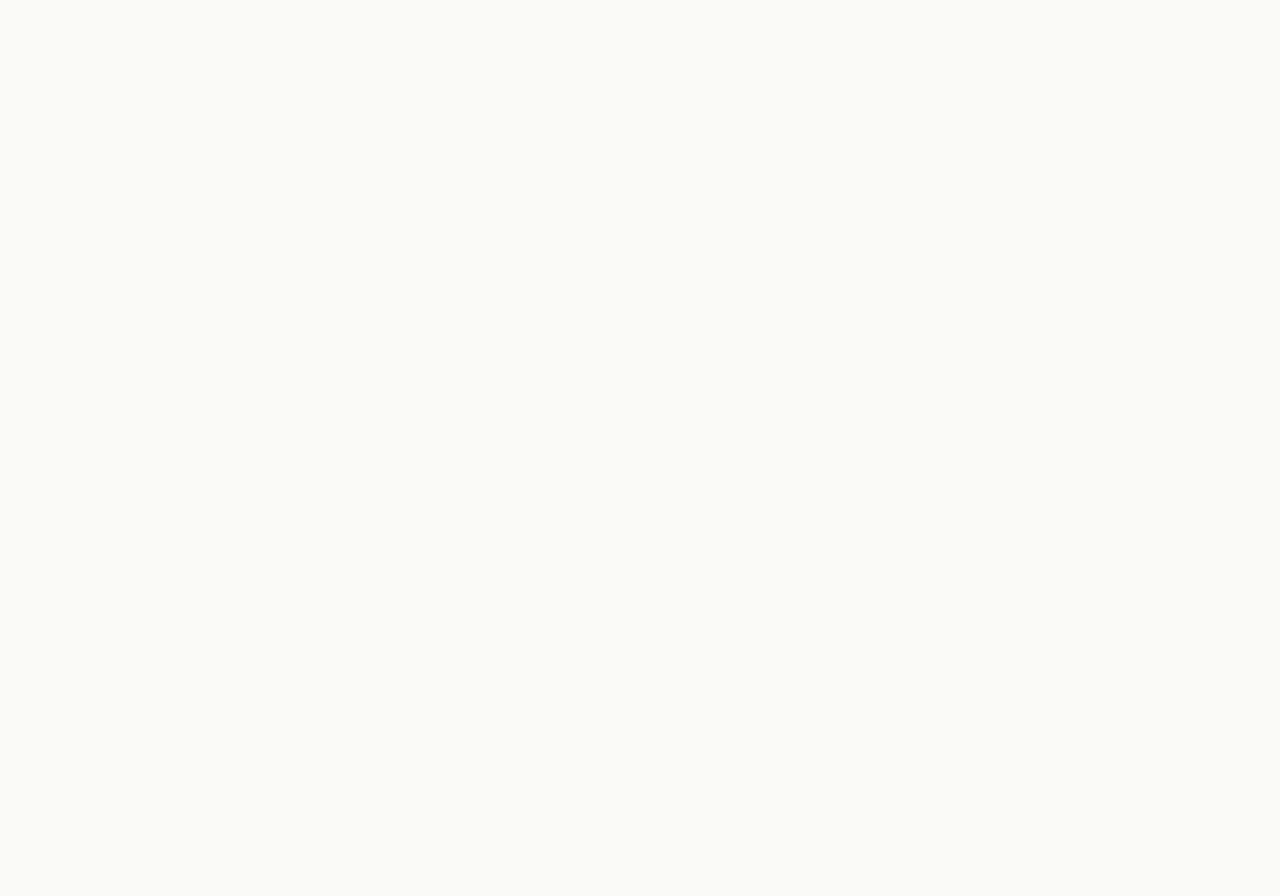
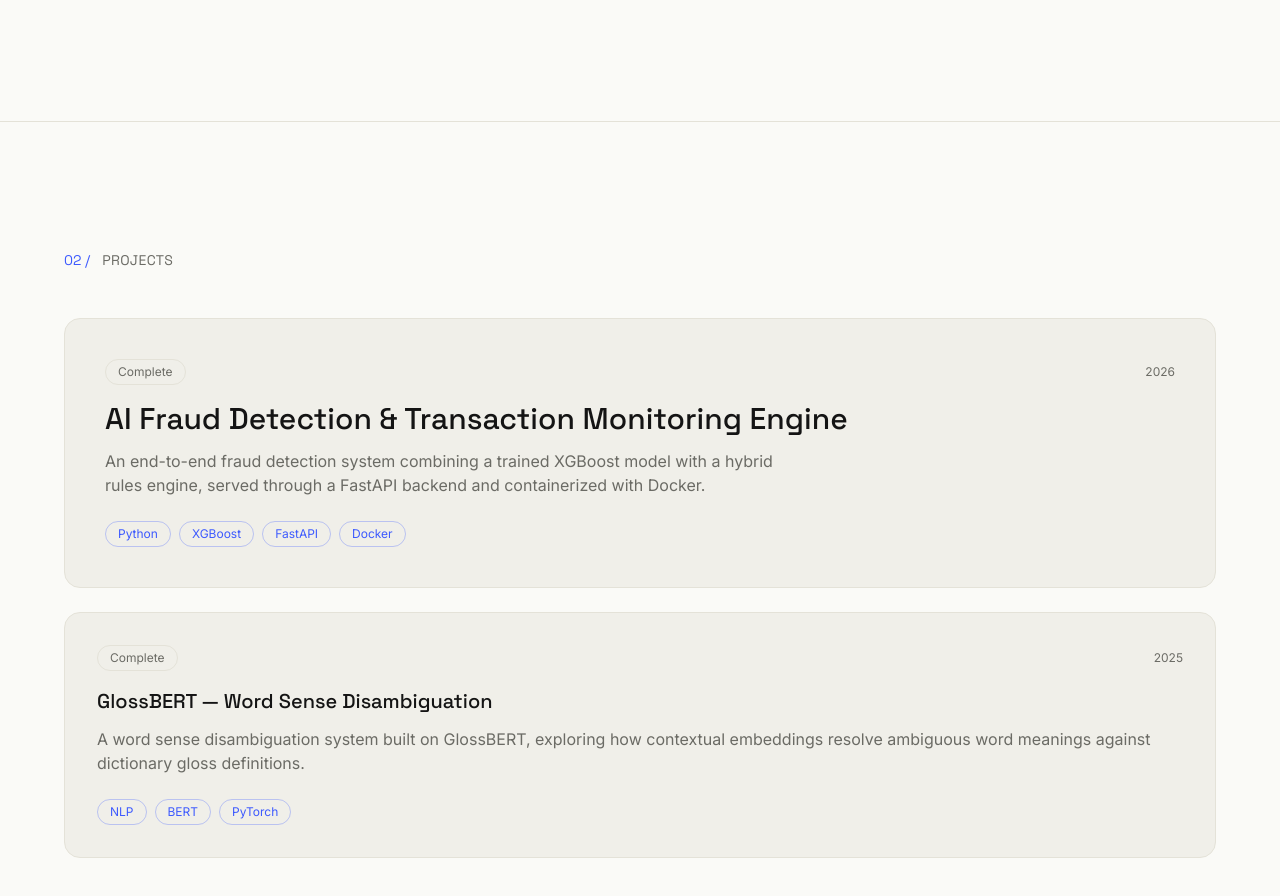
Before and after one commit to BSA-99/Bhavpreet-portfolio, a Next.js app: page / in a window 1280 px wide. Shown: the part 1120-2016 px from the top of the page. Before the commit the page ends 1241 px from the top, so only its background shows below. Built offline with nearby package versions, Linux system fonts and the light colour scheme.

Commit message:
Add Skills section, update nav numbering, finalize projects list

```diff
--- a/app/page.tsx
+++ b/app/page.tsx
@@ -1,11 +1,13 @@
 import Hero from "@/components/Hero";
 import Work from "@/components/Work";
+import Projects from "@/components/Projects";
 
 export default function Home() {
   return (
     <main>
       <Hero />
       <Work />
+      <Projects />
     </main>
   );
 }
--- a/components/Nav.tsx
+++ b/components/Nav.tsx
@@ -3,8 +3,9 @@
 const navLinks = [
   { number: "01", label: "Work", href: "#work" },
   { number: "02", label: "Projects", href: "#projects" },
-  { number: "03", label: "About", href: "#about" },
-  { number: "04", label: "Contact", href: "#contact" },
+  { number: "03", label: "Practice", href: "#skills" },
+  { number: "04", label: "About", href: "#about" },
+  { number: "05", label: "Contact", href: "#contact" },
 ];
 
 export default function Nav() {
--- /dev/null
+++ b/components/ProjectCard.tsx
@@ -0,0 +1,53 @@
+"use client";
+
+import { motion } from "framer-motion";
+
+interface ProjectCardProps {
+  title: string;
+  description: string;
+  tags: string[];
+  year: string;
+  status: string;
+  featured?: boolean;
+}
+
+export default function ProjectCard({
+  title,
+  description,
+  tags,
+  year,
+  status,
+  featured = false,
+}: ProjectCardProps) {
+  return (
+    <motion.div
+      whileHover={{ y: -4 }}
+      transition={{ duration: 0.2, ease: "easeOut" }}
+      className={`rounded-2xl border border-border bg-surface p-8 ${featured ? "md:p-10" : ""}`}
+    >
+      <div className="mb-4 flex items-center justify-between">
+        <span className="rounded-full border border-border px-3 py-1 text-xs text-muted">
+          {status}
+        </span>
+        <span className="text-xs text-muted">{year}</span>
+      </div>
+
+      <h3 className={`font-display font-medium ${featured ? "text-3xl" : "text-xl"}`}>
+        {title}
+      </h3>
+
+      <p className={`mt-3 text-muted ${featured ? "max-w-2xl" : ""}`}>{description}</p>
+
+      <div className="mt-6 flex flex-wrap gap-2">
+        {tags.map((tag) => (
+          <span
+            key={tag}
+            className="rounded-full border border-blue/30 px-3 py-1 text-xs text-blue"
+          >
+            {tag}
+          </span>
+        ))}
+      </div>
+    </motion.div>
+  );
+}
--- /dev/null
+++ b/components/Projects.tsx
@@ -0,0 +1,35 @@
+import SectionWrapper from "./SectionWrapper";
+import ProjectCard from "./ProjectCard";
+
+const projects = [
+  {
+    title: "AI Fraud Detection & Transaction Monitoring Engine",
+    description:
+      "An end-to-end fraud detection system combining a trained XGBoost model with a hybrid rules engine, served through a FastAPI backend and containerized with Docker.",
+    tags: ["Python", "XGBoost", "FastAPI", "Docker"],
+    year: "2026",
+    status: "Complete",
+    featured: true,
+  },
+  {
+    title: "GlossBERT — Word Sense Disambiguation",
+    description:
+      "A word sense disambiguation system built on GlossBERT, exploring how contextual embeddings resolve ambiguous word meanings against dictionary gloss definitions.",
+    tags: ["NLP", "BERT", "PyTorch"],
+    year: "2025",
+    status: "Complete",
+  },
+];
+
+export default function Projects() {
+  const [featured, secondary] = projects;
+
+  return (
+    <SectionWrapper id="projects" number="02" title="Projects">
+      <div className="space-y-6">
+        <ProjectCard {...featured} />
+        <ProjectCard {...secondary} />
+      </div>
+    </SectionWrapper>
+  );
+}
--- /dev/null
+++ b/components/Skills.tsx
@@ -0,0 +1,49 @@
+import SectionWrapper from "./SectionWrapper";
+
+const categories = [
+  {
+    title: "Cloud & Infrastructure",
+    context: "Governance, access management, and automation at scale.",
+    items: ["Azure", "Azure Resource Graph", "KQL", "IAM / RBAC", "Azure Policy", "Bash / Cloud Shell"],
+  },
+  {
+    title: "ML / AI",
+    context: "From model training to serving predictions in production.",
+    items: ["Python", "XGBoost", "PyTorch", "scikit-learn", "FastAPI", "BERT / NLP"],
+  },
+  {
+    title: "Languages & Frameworks",
+    context: "What I build with day to day.",
+    items: ["TypeScript", "Python", "React / Next.js", "Kotlin", "Java"],
+  },
+  {
+    title: "Tools",
+    context: "The everyday toolkit.",
+    items: ["Git", "Docker", "VS Code", "Postman"],
+  },
+];
+
+export default function Skills() {
+  return (
+    <SectionWrapper id="skills" number="03" title="Practice">
+      <div className="grid gap-10 md:grid-cols-2">
+        {categories.map((category) => (
+          <div key={category.title}>
+            <h3 className="font-display text-lg font-medium">{category.title}</h3>
+            <p className="mt-1 text-sm text-muted">{category.context}</p>
+            <div className="mt-4 flex flex-wrap gap-2">
+              {category.items.map((item) => (
+                <span
+                  key={item}
+                  className="rounded-full border border-border px-3 py-1.5 text-sm text-text"
+                >
+                  {item}
+                </span>
+              ))}
+            </div>
+          </div>
+        ))}
+      </div>
+    </SectionWrapper>
+  );
+}
```
